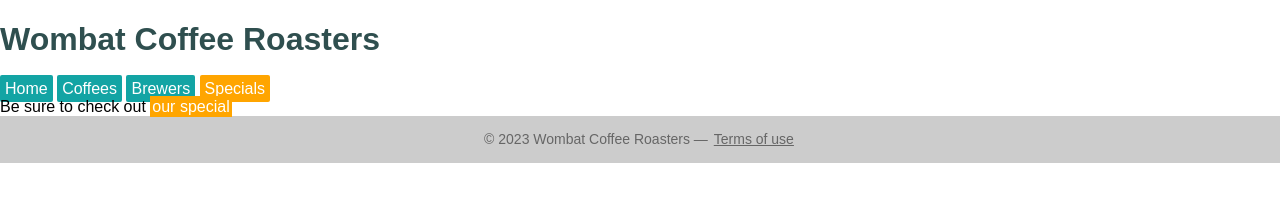
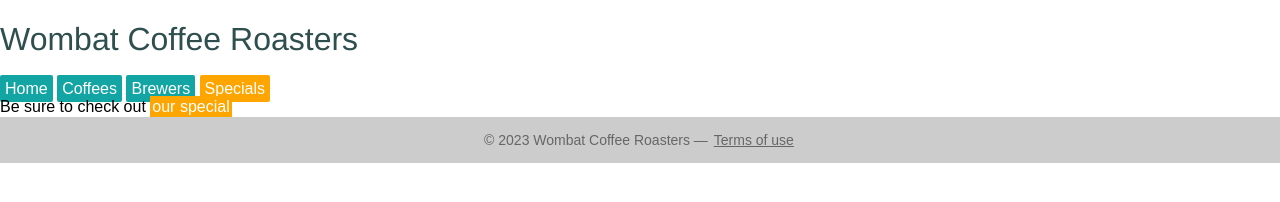
Before and after one commit to huyhai1994/css-indepth, a website built with webpack: page index.html in a window 1280 px wide. Built offline with nearby package versions, Linux system fonts and the light colour scheme.

Commit message:
Listing 1.20 Expanded equivalent to the shorthand in listing 1.19

```diff
--- a/css/style.css
+++ b/css/style.css
@@ -67,5 +67,19 @@ a.featured {
 .footer a {
   color: unset;
   background-color: unset;
-  text-decoration: underline;
+  text-decoration: revert;
 }
+
+h1{
+  font-weight: bold;
+}
+
+.title{
+  font-style: normal;
+  font-variant: normal;
+  font-weight: normal;
+  font-stretch: normal;
+  line-height: normal;
+  font-size: 32px;
+  font-family: Helvetica, Arial, sans-serif;
+}
```
